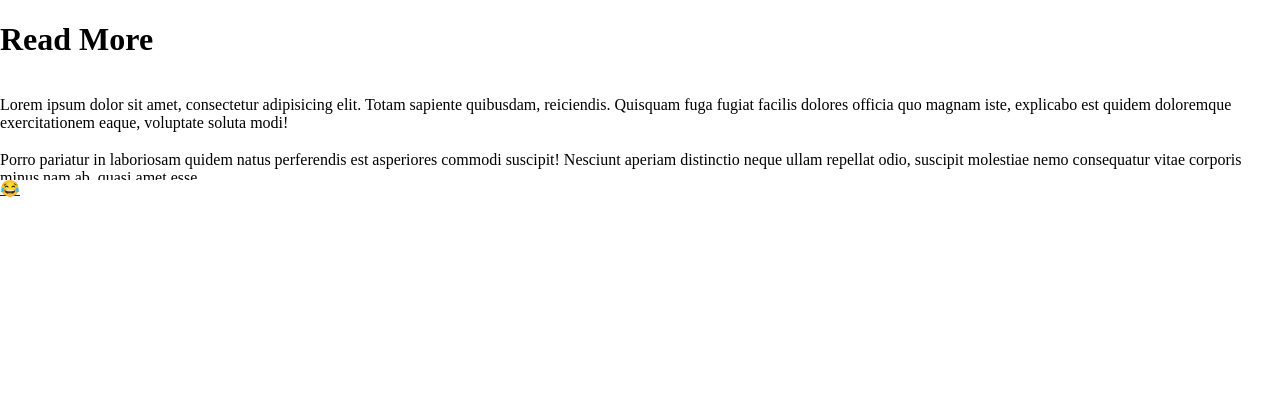
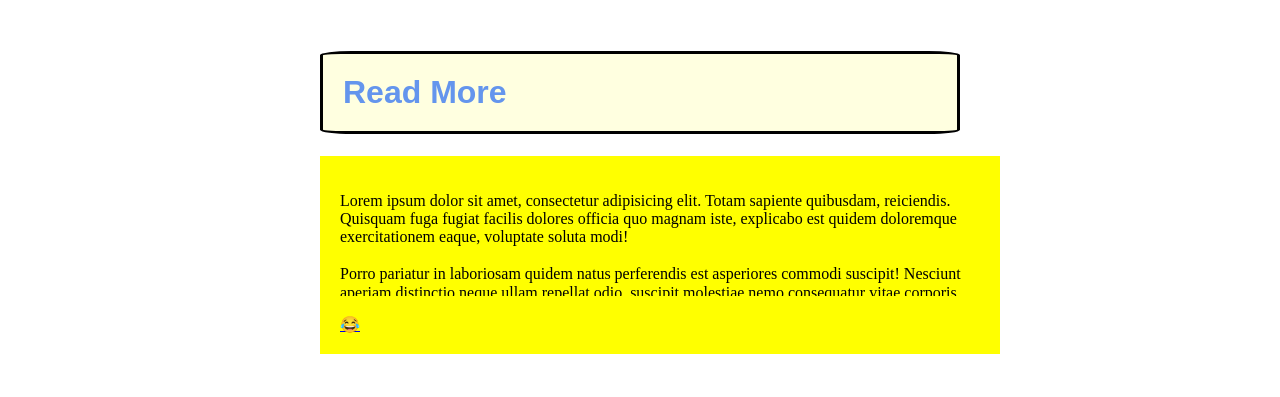
Before and after one commit to sspiering/readmore, a plain HTML site: page index.html in a window 1280 px wide. Drawn offline with nearby package versions, Linux system fonts and the light colour scheme; a script that the page names is missing.

Commit message:
Making Changes

```diff
--- a/css/styles.css
+++ b/css/styles.css
@@ -1,11 +1,26 @@
 /********************
 YOUR STYLES
 *******************/
-article {
+article, a {
   max-height: 100%;
   overflow: hidden;
+  background: yellow;
+  padding: 20px;
+}
+
+body {
   width: 50%;
   margin: auto;
+  padding: 30px;
+}
+
+h1 {
+  font-family: sans-serif;
+  color: cornflowerblue;
+  background: lightyellow;
+  padding: 20px;
+  border: 3px black solid;
+  border-radius: 5%;
 }
 
 
```
